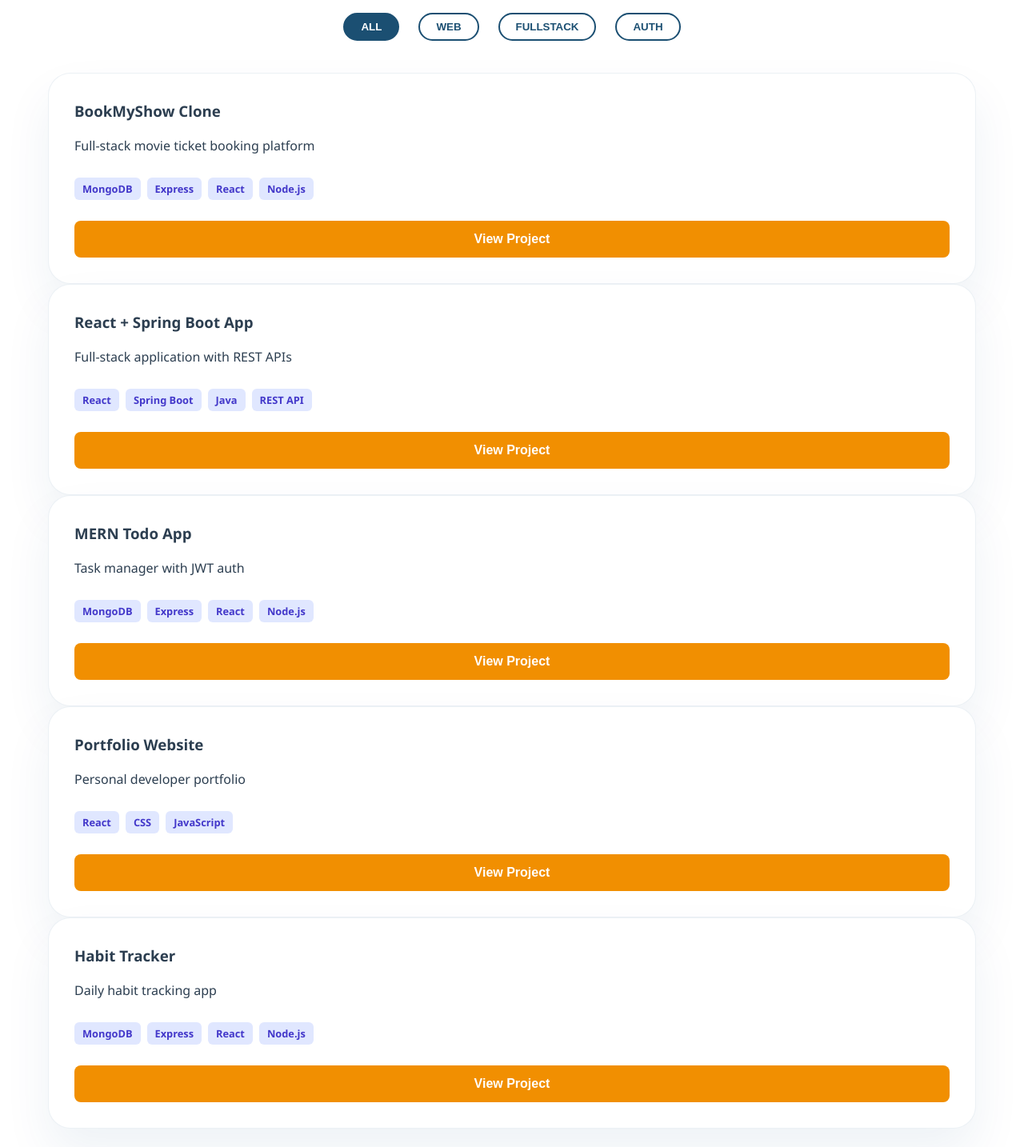
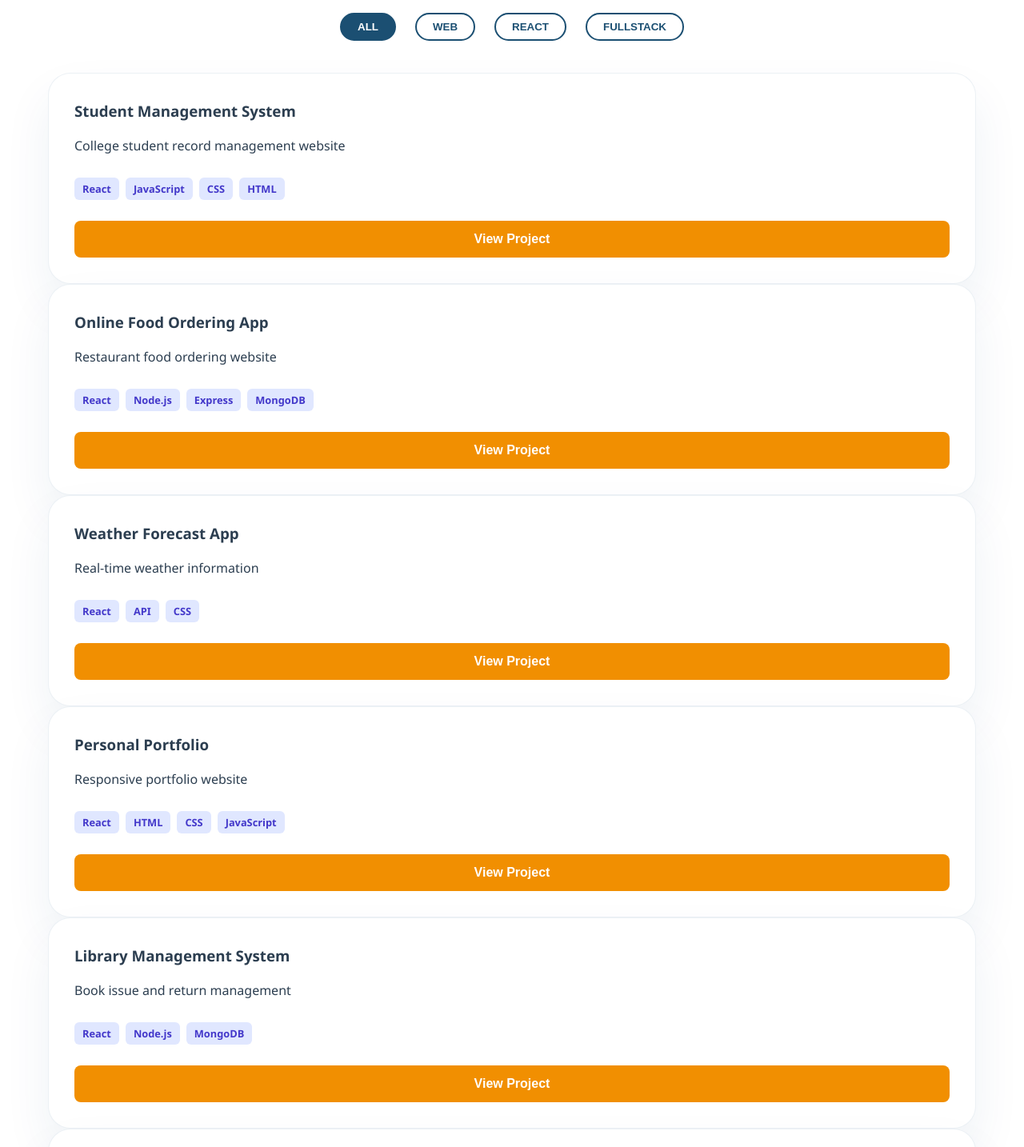
Before and after one commit to iksha1947-png/SW_CSE_B1.4_Internship, a React (Vite) app in the folder day/day15/react-portfolio/: page /projects in a window 1280 px wide. Shown: the part 180-1614 px from the top of the page at 80% size. Built offline with nearby package versions, Linux system fonts and the light colour scheme.

Commit message:
project.js

```diff
--- a/day/day15/react-portfolio/src/data/projects.js
+++ b/day/day15/react-portfolio/src/data/projects.js
@@ -1,62 +1,79 @@
-export const categories = ['all', 'web', 'fullstack', 'auth'];
+export const categories = ['all', 'web', 'react', 'fullstack'];
 
 export const projectsData = [
   {
     id: 1,
-    title: 'BookMyShow Clone',
-    description: 'Full-stack movie ticket booking platform',
+    title: 'Student Management System',
+    description: 'College student record management website',
     longDesc:
-      'A MERN stack clone of BookMyShow with movie listings, seat selection, booking history, and user authentication.',
-    tech: ['MongoDB', 'Express', 'React', 'Node.js'],
+      'A web application for managing student details, attendance, marks, and course information using React.',
+    tech: ['React', 'JavaScript', 'CSS', 'HTML'],
+    category: 'react',
+    featured: true,
+    liveUrl: '#',
+    githubUrl: '#'
+  },
+
+  {
+    id: 2,
+    title: 'Online Food Ordering App',
+    description: 'Restaurant food ordering website',
+    longDesc:
+      'A responsive food ordering application with menu browsing, cart management, and online ordering features.',
+    tech: ['React', 'Node.js', 'Express', 'MongoDB'],
     category: 'fullstack',
     featured: true,
     liveUrl: '#',
     githubUrl: '#'
   },
-  {
-    id: 2,
-    title: 'React + Spring Boot App',
-    description: 'Full-stack application with REST APIs',
-    longDesc:
-      'A responsive web app built with React frontend and Spring Boot backend, featuring RESTful APIs, CRUD operations, and secure authentication.',
-    tech: ['React', 'Spring Boot', 'Java', 'REST API'],
-    category: 'fullstack',
-    featured: true,
-    liveUrl: '#',
-    githubUrl: '#'
-  },
+
   {
     id: 3,
-    title: 'MERN Todo App',
-    description: 'Task manager with JWT auth',
+    title: 'Weather Forecast App',
+    description: 'Real-time weather information',
     longDesc:
-      'A full-featured todo application with user registration, login, and task management using MongoDB, Express, React, and Node.js.',
-    tech: ['MongoDB', 'Express', 'React', 'Node.js'],
-    category: 'auth',
+      'A weather application that displays temperature, humidity, wind speed, and weather conditions using an API.',
+    tech: ['React', 'API', 'CSS'],
+    category: 'react',
     featured: false,
     liveUrl: '#',
     githubUrl: '#'
   },
+
   {
     id: 4,
-    title: 'Portfolio Website',
-    description: 'Personal developer portfolio',
+    title: 'Personal Portfolio',
+    description: 'Responsive portfolio website',
     longDesc:
-      'A multi-page React portfolio showcasing projects, skills, and experience with dark mode support and responsive design.',
-    tech: ['React', 'CSS', 'JavaScript'],
+      'A modern portfolio website showcasing personal information, technical skills, projects, and contact details.',
+    tech: ['React', 'HTML', 'CSS', 'JavaScript'],
     category: 'web',
     featured: true,
     liveUrl: '#',
     githubUrl: '#'
   },
+
   {
     id: 5,
-    title: 'Habit Tracker',
-    description: 'Daily habit tracking app',
+    title: 'Library Management System',
+    description: 'Book issue and return management',
     longDesc:
-      'A MERN-based habit tracker allowing users to create habits, track daily progress, and visualize streaks over time.',
-    tech: ['MongoDB', 'Express', 'React', 'Node.js'],
-    category: 'web',
+      'A library management application for handling book records, issuing books, returning books, and member details.',
+    tech: ['React', 'Node.js', 'MongoDB'],
+    category: 'fullstack',
+    featured: false,
+    liveUrl: '#',
+    githubUrl: '#'
+  },
+
+  {
+    id: 6,
+    title: 'Expense Tracker',
+    description: 'Track daily income and expenses',
+    longDesc:
+      'An expense tracker application that allows users to record daily transactions and monitor their spending.',
+    tech: ['React', 'JavaScript', 'CSS'],
+    category: 'react',
     featured: false,
     liveUrl: '#',
     githubUrl: '#'
```
